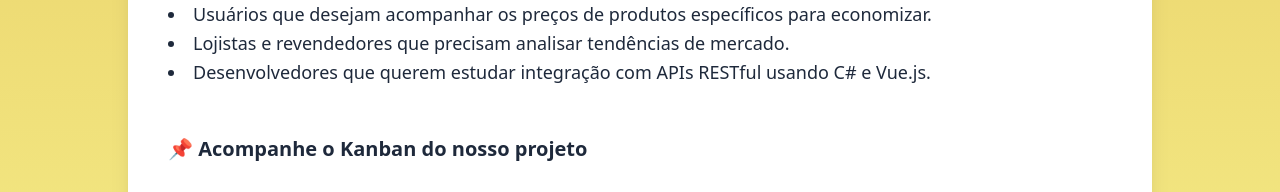
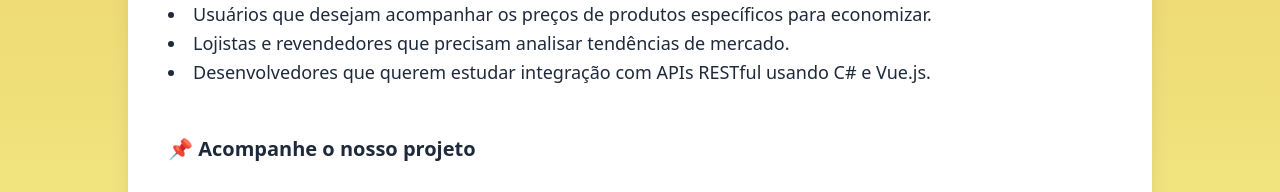
Before and after one commit to ojhonata/Tailwind, a plain HTML site: page index.html in a window 1280 px wide. Shown: the part 2329-2521 px from the top of the page. Drawn offline with nearby package versions, Linux system fonts and the light colour scheme.

Commit message:
Update index.html

```diff
--- a/index.html
+++ b/index.html
@@ -106,7 +106,7 @@
           <li>Desenvolvedores que querem estudar integração com APIs RESTful usando C# e Vue.js.</li>
         </ul>
 
-        <h3 class="text-xl font-semibold mt-6 mb-2">📌 Acompanhe o Kanban do nosso projeto</h3>
+        <h3 class="text-xl font-semibold mt-6 mb-2">📌 Acompanhe o nosso projeto</h3>
         <p class="text-lg leading-relaxed">
           Acesse o quadro do nosso projeto para acompanhar as tarefas, progresso e entregas:
           <a href="https://trello.com/b/jARUC01d/pricecpt" target="_blank" class="text-lime-600 font-semibold hover:underline">
```
